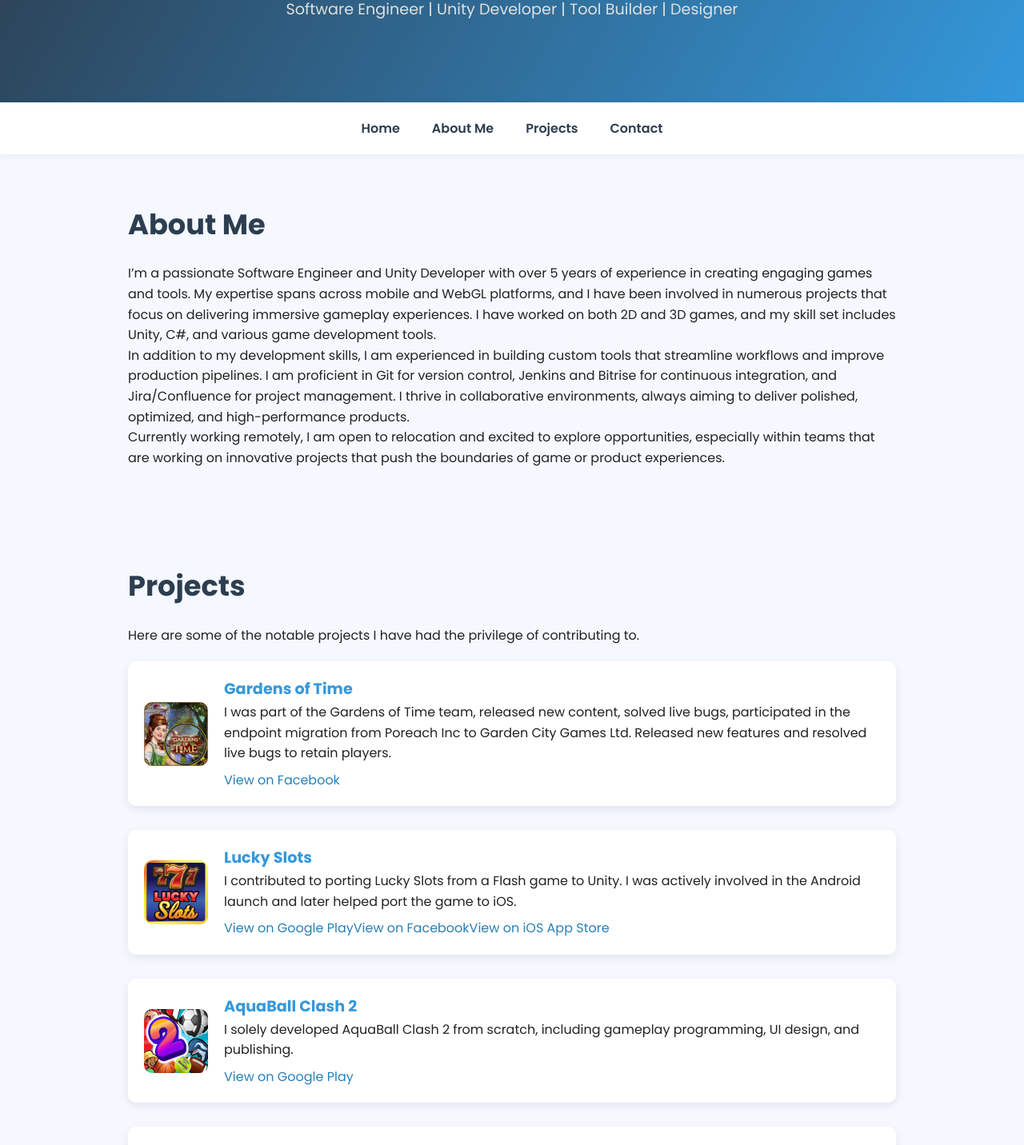
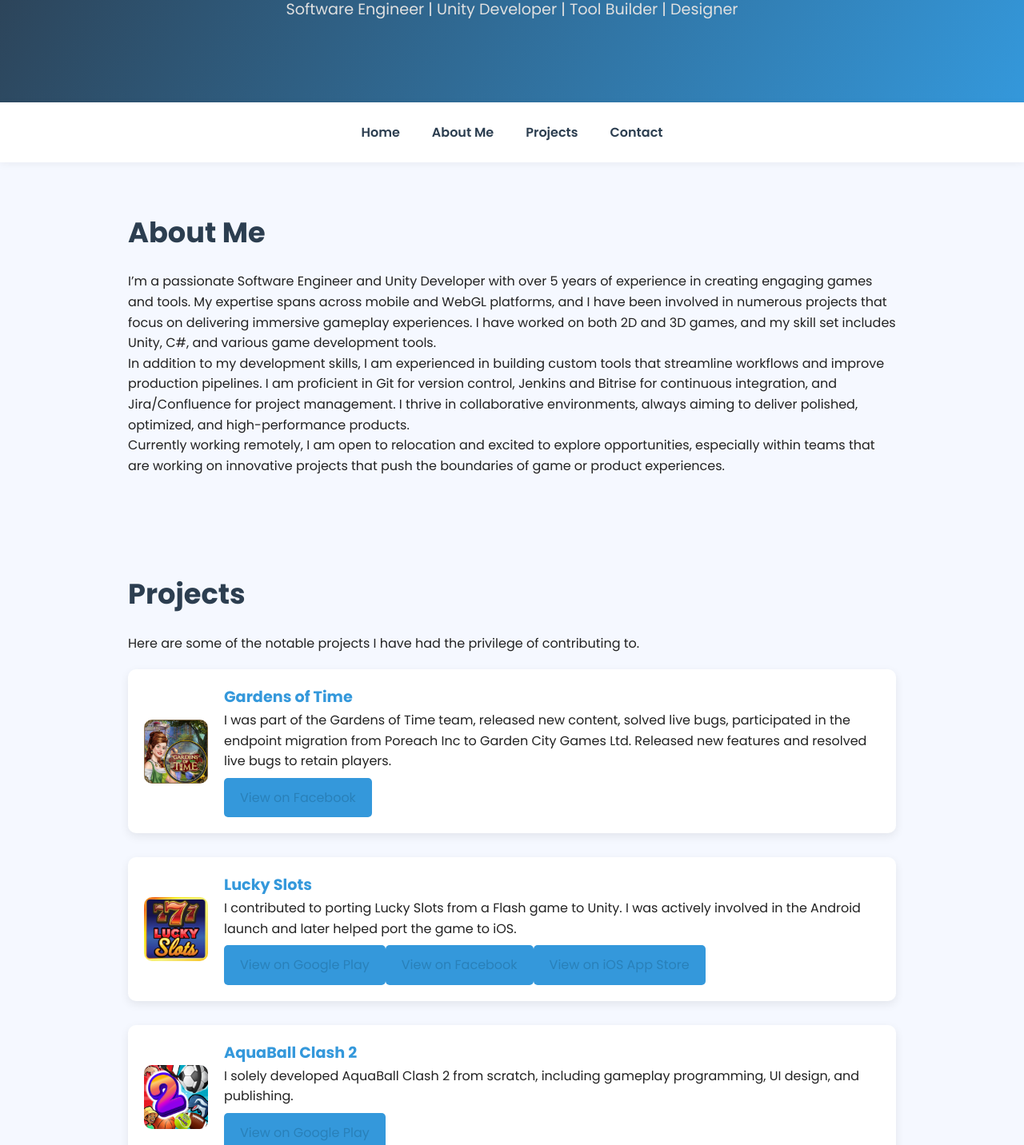
Before and after one commit to dhruv111/dhruv-portfolio, a React (Create React App) app: page / in a window 1280 px wide. Shown: the part 190-1622 px from the top of the page at 80% size. Built offline with nearby package versions, Linux system fonts and the light colour scheme; the HTML template or start-up script is replaced by a standard one.

Commit message:
style changes

```diff
--- a/src/App.css
+++ b/src/App.css
@@ -31,7 +31,7 @@
 }
 
 nav a {
-  padding: 10px 20px;
+  padding: 15px 20px;
   text-decoration: none;
   color: #2c3e50;
   font-weight: 600;
@@ -49,7 +49,7 @@
 @media screen and (max-width: 768px) {
   nav {
     flex-direction: column;
-    padding: 15px 0;
+    padding: 5px 0;
   }
 
   nav a {
@@ -111,38 +111,18 @@
   color: #2980b9;
   text-decoration: none;
   font-weight: 500;
+  padding: 12px 20px;
+  background-color: #3498db;
+  border-radius: 5px;
+  text-align: center;
 }
 
 .project-details a:hover, .contact-link:hover {
   text-decoration: underline;
+  background-color: #2980b9;
 }
 
-.about p, .contact p {
-  margin-bottom: 15px;
-  color: #444;
-}
-
-footer {
-  background: #2c3e50;
-  color: white;
-  text-align: center;
-  padding: 30px 10px;
-}
-
-.fade-in-section {
-  opacity: 0;
-  transform: translateY(20px);
-  animation: fadeIn 1s ease-out forwards;
-}
-
-@keyframes fadeIn {
-  to {
-    opacity: 1;
-    transform: translateY(0);
-  }
-}
-
-
+/* Mobile adjustments for project section */
 @media screen and (max-width: 768px) {
   .project {
     flex-direction: column;
@@ -171,6 +151,31 @@
     margin-bottom: 10px;
     width: 100%;
     text-align: center;
-    padding: 10px 20px;
+    padding: 12px 20px;
   }
 }
+
+.about p, .contact p {
+  margin-bottom: 15px;
+  color: #444;
+}
+
+footer {
+  background: #2c3e50;
+  color: white;
+  text-align: center;
+  padding: 30px 10px;
+}
+
+.fade-in-section {
+  opacity: 0;
+  transform: translateY(20px);
+  animation: fadeIn 1s ease-out forwards;
+}
+
+@keyframes fadeIn {
+  to {
+    opacity: 1;
+    transform: translateY(0);
+  }
+}
```
